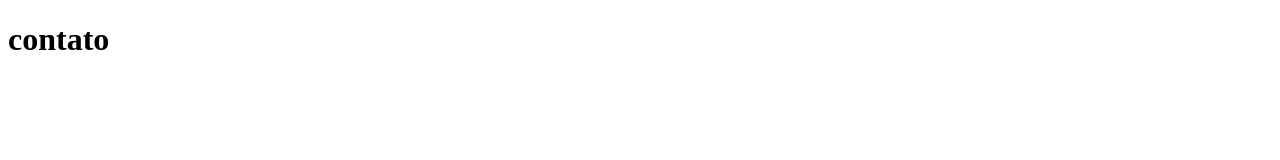
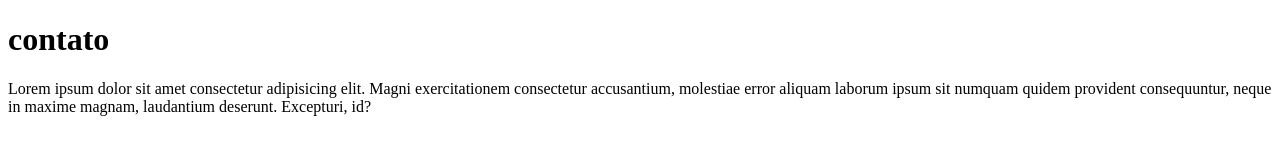
Before and after one commit to robertaesch/aulashtml, a plain HTML site: page contato.html in a window 1280 px wide. Drawn offline with Linux system fonts and the light colour scheme.

Commit message:
criação de parágrafo no contato

```diff
--- a/contato.html
+++ b/contato.html
@@ -8,5 +8,6 @@
 </head>
 <body>
 <h1>contato</h1>
+<p>Lorem ipsum dolor sit amet consectetur adipisicing elit. Magni exercitationem consectetur accusantium, molestiae error aliquam laborum ipsum sit numquam quidem provident consequuntur, neque in maxime magnam, laudantium deserunt. Excepturi, id?</p>
 </body>
 </html>
```
